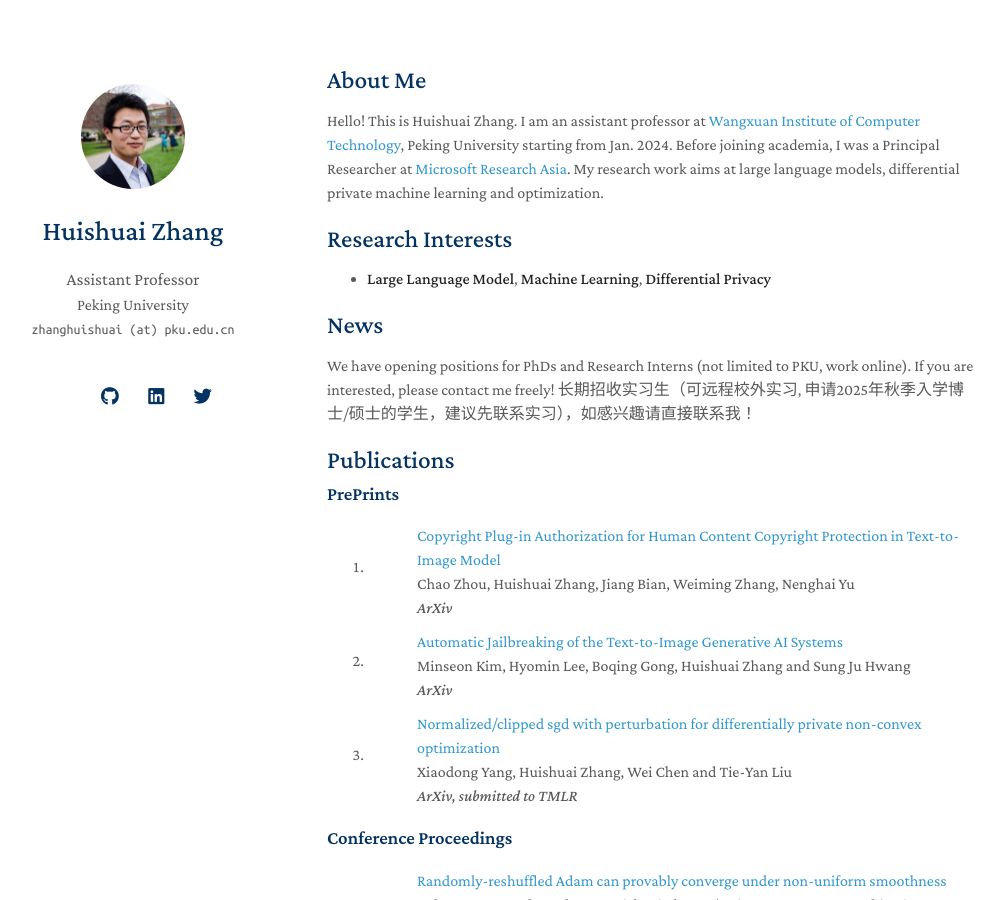
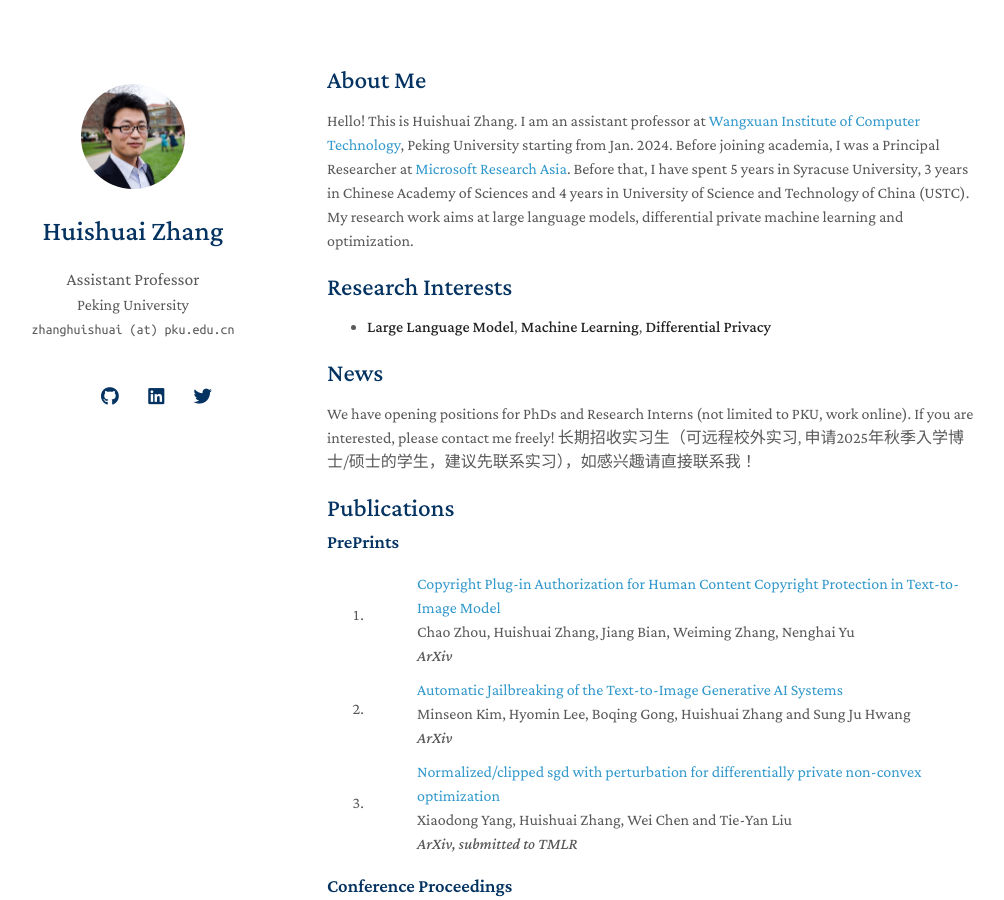
Before and after one commit to huishuai-git/huishuai-git.github.io, a Jekyll site: the page built from index.md, in a window 1280 px wide and 900 px high. Shown: the whole window, without its empty margins (143-1147 px from the left). Built offline with Jekyll 4.4.1, drawn with Linux system fonts in a browser that asks for light colours; nearby versions of some CDN libraries; a style sheet for code colours, icons or effects is not loaded; our own code applies the rules of GitHub Pages for plain Markdown files.

Commit message:
Update index.md

```diff
--- a/index.md
+++ b/index.md
@@ -5,7 +5,7 @@ layout: homepage
 ## About Me
 
 
-Hello! This is Huishuai Zhang. I am an assistant professor at [Wangxuan Institute of Computer Technology](https://www.icst.pku.edu.cn), Peking University starting from Jan. 2024. Before joining academia, I was a Principal Researcher at [Microsoft Research Asia](https://www.microsoft.com/en-us/research/lab/microsoft-research-asia/). My research work aims at large language models, differential private machine learning and optimization.
+Hello! This is Huishuai Zhang. I am an assistant professor at [Wangxuan Institute of Computer Technology](https://www.icst.pku.edu.cn), Peking University starting from Jan. 2024. Before joining academia, I was a Principal Researcher at [Microsoft Research Asia](https://www.microsoft.com/en-us/research/lab/microsoft-research-asia/). Before that, I have spent 5 years in Syracuse University, 3 years in Chinese Academy of Sciences and 4 years in University of Science and Technology of China (USTC). My research work aims at large language models, differential private machine learning and optimization.
 
 
 
```
